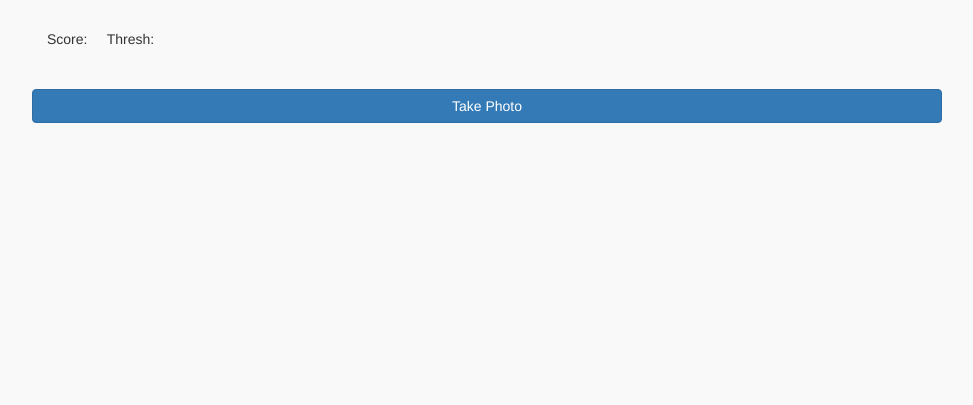
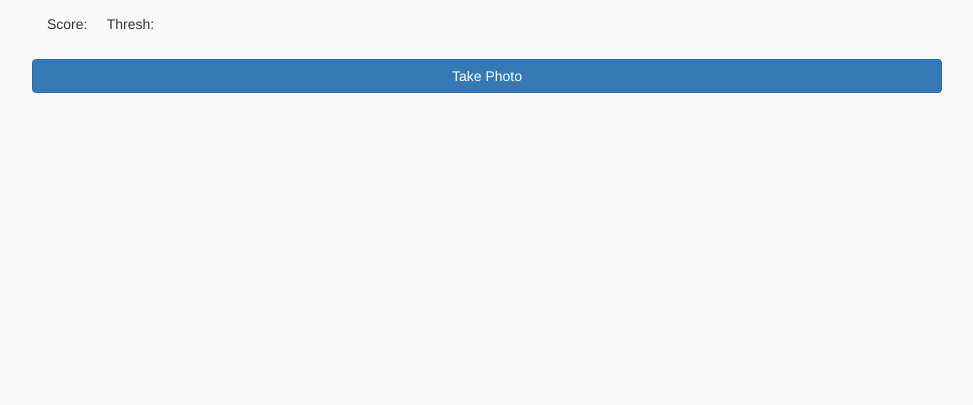
Before and after one commit to OpenAOI/anomaly-detection-app, a Flask app: page /predict in a window 1280 px wide. Shown: the part 395-800 px from the top of the page, without its empty margins (153-1126 px from the left). Run offline with Flask 2, Linux system fonts and the light colour scheme; parts of the project's set-up code (start-up, migrations or seed data) failed here and were passed over; some libraries are stand-ins or nearby versions.

Commit message:
Moved container-fluid to base.html only

```diff
--- a/pcb_anodet_server/templates/base.html
+++ b/pcb_anodet_server/templates/base.html
@@ -37,8 +37,10 @@
 {% endblock %}
 
 <!-- Page content -->
+<div class="container-fluid text-center">
 {% block content %}
 {% endblock %}
+</div>
 
 </body>
 </html>
--- a/pcb_anodet_server/templates/edit/take_photo.html
+++ b/pcb_anodet_server/templates/edit/take_photo.html
@@ -8,7 +8,6 @@
 
 {% block content %}
 <!-- Live feed -->
-<div class="container-fluid text-center">
 <div class="row content">
   <div class="col-sm-3 text-left"></div>
 
@@ -19,10 +18,8 @@
 
   <div class="col-sm-3 text-left"></div>
 </div>
-</div>
 
 <!-- Buttons -->
-<div class="container-fluid text-center">
 <div class="row content">
   <div class="col-sm-12">
     <button type="button" onclick="savePhoto()" class="btn btn-primary btn-block">Take Photo</button>
@@ -30,5 +27,4 @@
     <a href="/edit/view_images" class="btn btn-block btn-success">Go to next step</a>
   </div>
 </div>
-</div>
 {% endblock %}
--- a/pcb_anodet_server/templates/edit/train_project.html
+++ b/pcb_anodet_server/templates/edit/train_project.html
@@ -3,7 +3,6 @@
 
 {% block content %}
 <!-- Project images -->
-<div class="container-fluid text-center">
 <div class="row content">
   <div class="col-sm-12 text-left">
     <h4>Info</h4>
@@ -11,14 +10,11 @@
     <p>Total images: <span id="total-images-number"></span></p>
   </div>
 </div>
-</div>
 
 <!-- Buttons -->
-<div class="container-fluid text-center">
 <div class="row content">
   <div class="col-sm-12">
     <a onclick="train()" class="btn btn-block btn-success">Start training</a>
-    </div>
   </div>
 </div>
 
--- a/pcb_anodet_server/templates/predict.html
+++ b/pcb_anodet_server/templates/predict.html
@@ -8,11 +8,10 @@
 
 {% block content %}
 <!-- Camera field -->
-<div class="container-fluid text-center">
 <div class="row content">
   <div class="col-sm-6 text-left">
     <h5>Live feed</h5>
-      <img id="video_feed" style="width:300px; height:300px;" src="{{ url_for('api_blueprint.video_feed') }}"</img>
+    <img id="video_feed" style="width:300px; height:300px;" src=""></img>
   </div>
 
   <div class="col-sm-6 text-left">
@@ -20,22 +19,16 @@
     <p id = "demo"></p>
     <img id="canvas" class="img-responsive" style="background-color: grey"></canvas></div>
 </div>
-</div>
 
 <!-- Score info -->
-<div class="container-fluid text-center">
 <div class="row content">
   <div class="col-sm-12 text-left">
     <p>Score: <span id="score-data"></span> &nbsp; &nbsp; Thresh: <span id="thresh-data"></span></p>
   </div>
 </div>
-</div>
 
 <!-- Camera buttons -->
-<div class="container-fluid text-center">
 <div class="row content">
   <button type="button" onclick="takePhotoPredict()" class="btn btn-primary btn-block">Take Photo</button>
-    <br>
-  </div>
 </div>
 {% endblock %}
--- a/pcb_anodet_server/templates/select_project.html
+++ b/pcb_anodet_server/templates/select_project.html
@@ -7,7 +7,6 @@
 
 {% block content %}
 <!-- Projects list -->
-<div class="container-fluid text-center">
 <div class="row content">
   <div class="col-sm-12 text-left">
     <!-- List projects -->
@@ -28,7 +27,6 @@
 
   </div>
 </div>
-</div>
 
 <script>
 var ip = ipAdress.concat("get_projects")
```
Also changed, not shown: pcb_anodet_server/templates/edit/crop_camera.html (+2 -9 lines), pcb_anodet_server/templates/edit/view_images.html (+4 -17 lines). Lines whose indentation alone changed are shown as unchanged.
